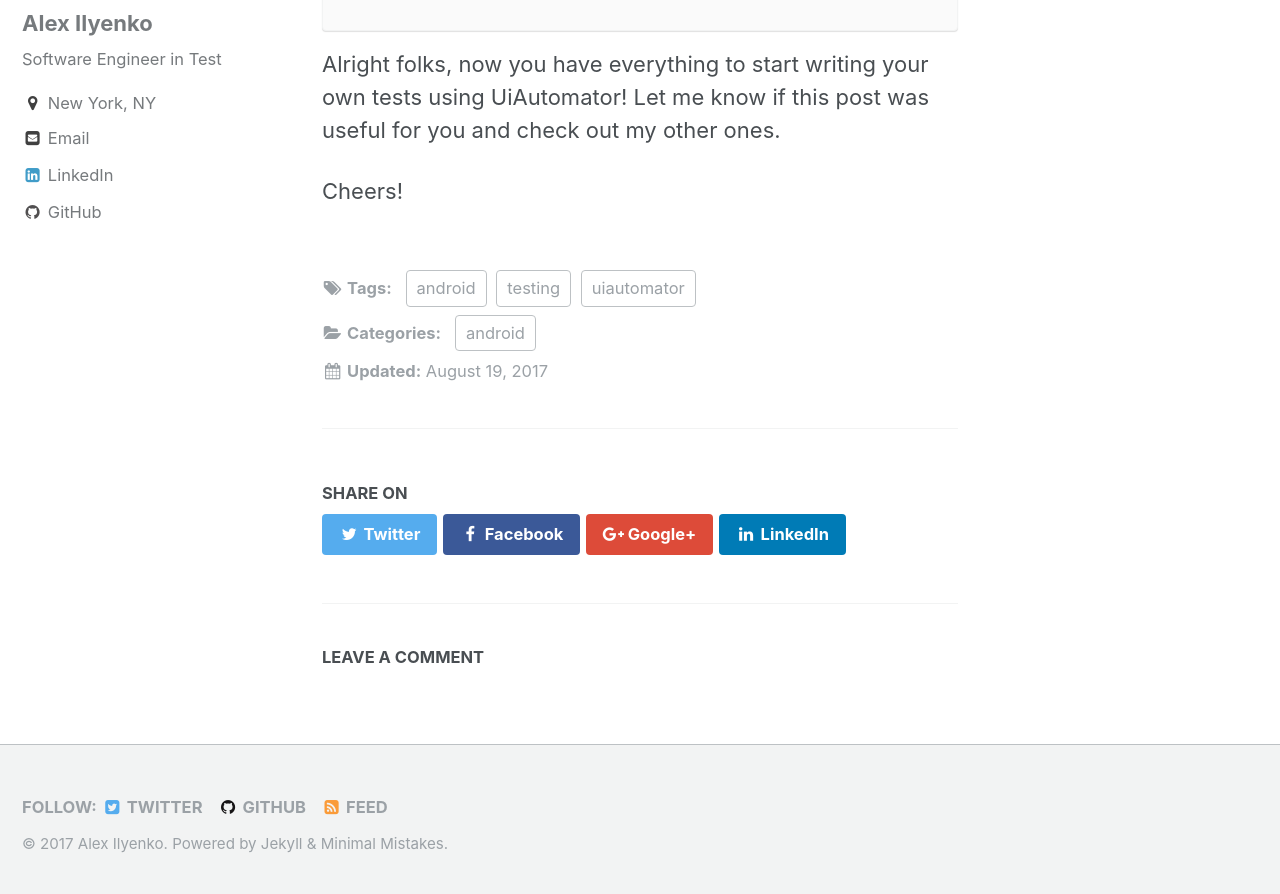
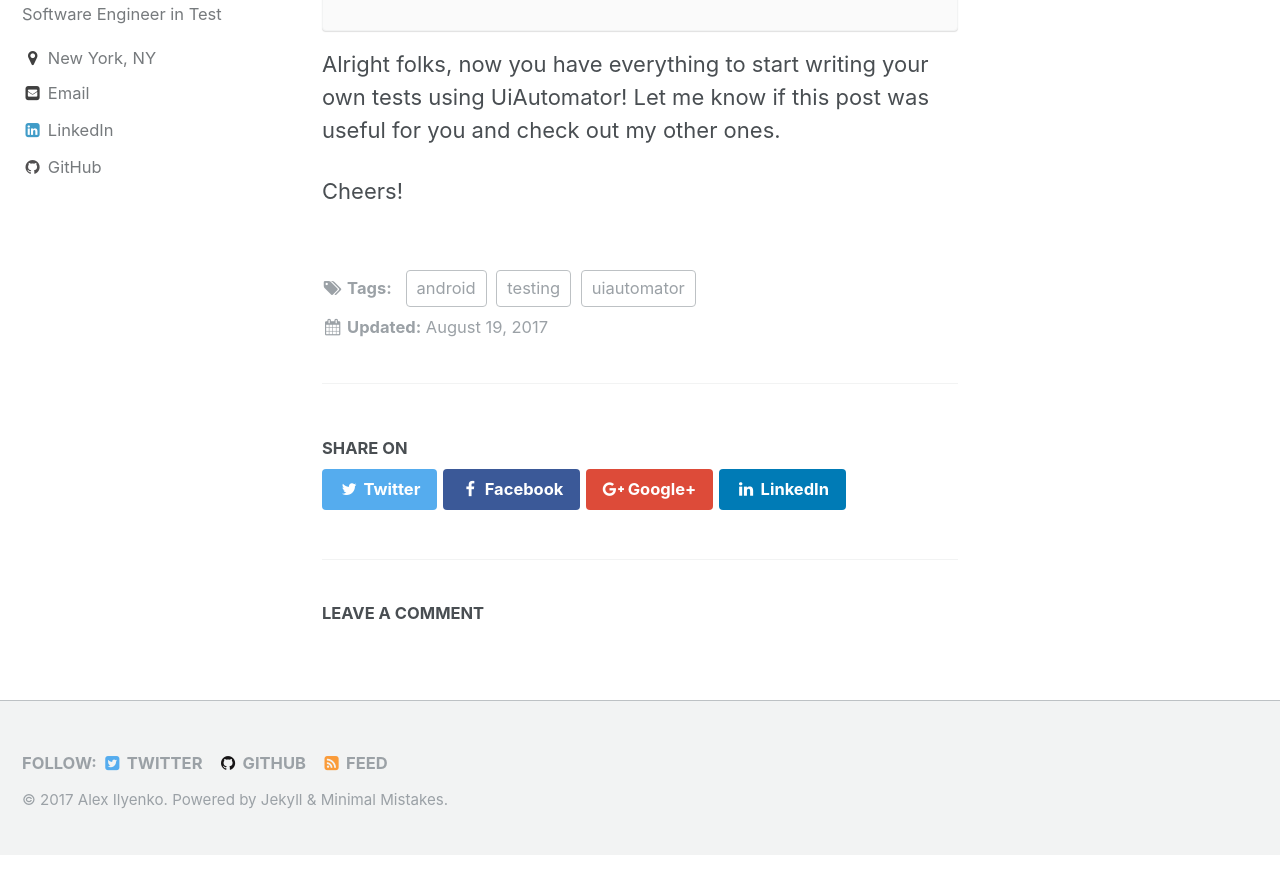
Before and after one commit to alexilyenko/alexilyenko.github.io, a Jekyll site: the page built from _posts/2017-09-19-uiautomator-basics.markdown, in a window 1280 px wide and 900 px high, scrolled down 7432 px. Shown: the top 894 px of the window. Built offline with Jekyll 4.4.1, drawn with Linux system fonts in a browser that asks for light colours; comment, search, counter and statistics services are not loaded; after the commit the page ends 8287 px from its top, so only the background shows below that.

Commit message:
Remove categories

```diff
--- a/_posts/2017-09-19-uiautomator-basics.markdown
+++ b/_posts/2017-09-19-uiautomator-basics.markdown
@@ -7,8 +7,6 @@ header:
     overlay_image: /assets/images/uiautomator_basics.jpg
     overlay_filter: 0.25
 date: 2017-08-19
-categories:
-  - android
 tags:
   - uiautomator
   - testing
```
Also changed, not shown: assets/images/uiautomator_waits.jpg (added), 10 other files.
